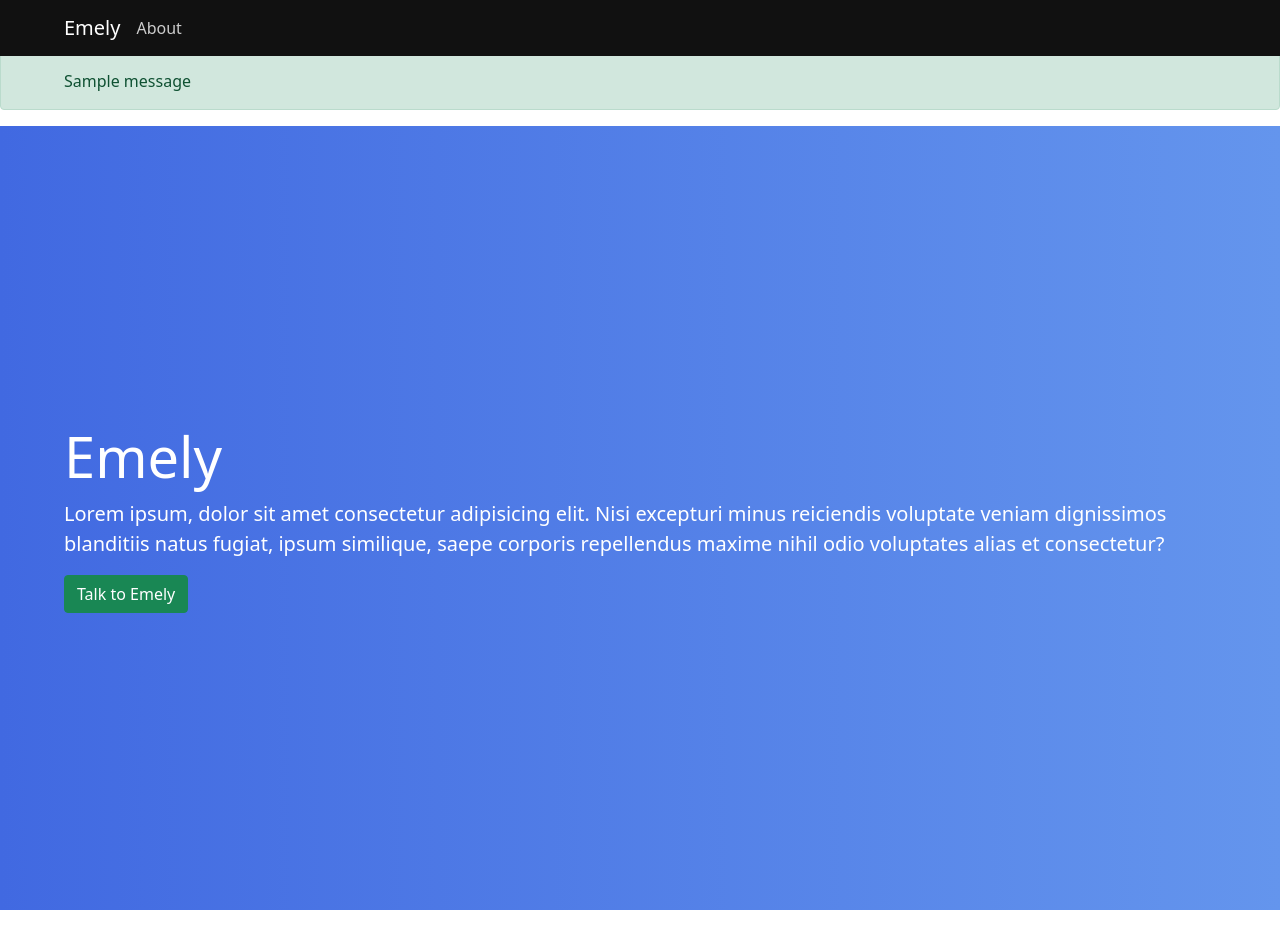
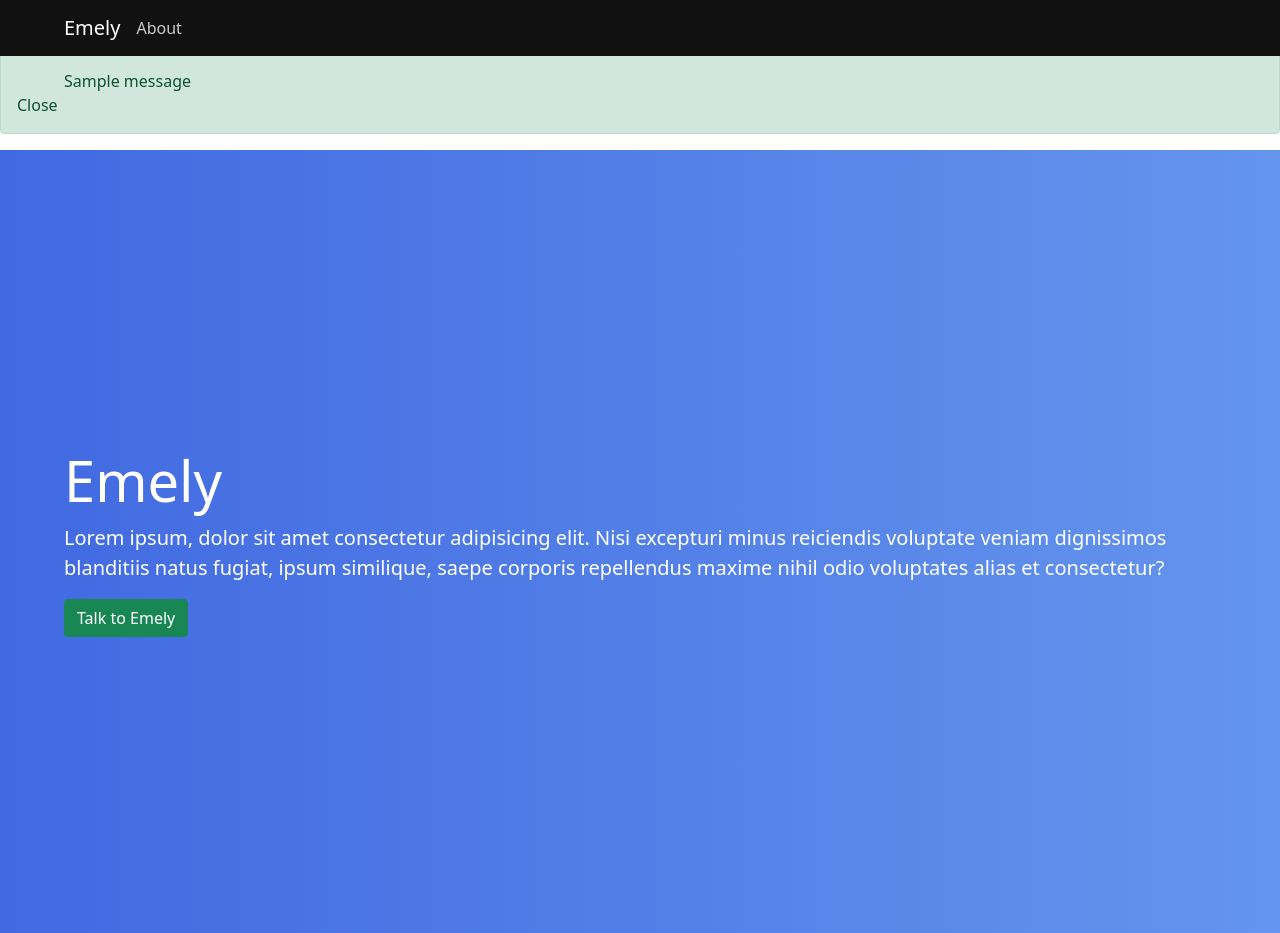
Before and after one commit to christopherlindberg1/Emely-data-gathering, a Flask app: page / in a window 1280 px wide. Shown: the top 933 px of the page. Run offline with Flask 2, Linux system fonts and the light colour scheme; one stand-in notice (Sample message) is shown; some libraries are stand-ins or nearby versions.

Commit message:
Removed unused css classes and added a link for closing the alert

```diff
--- a/app/templates/partials/_messages.html
+++ b/app/templates/partials/_messages.html
@@ -1,8 +1,11 @@
 {% with messages = get_flashed_messages(with_categories=true) %}
   {% if messages %}
     {% for category, message in messages %}
-      <div class="alert alert-{{ category }} fade-out-five-seconds">
+      <div class="alert alert-{{ category }}">
         <div class="container">{{ message }}</div>
+        <div id="alert-close-link-container">
+          <span id="alert-close-link">Close</span>
+        </div>
       </div>
     {% endfor %}
   {% endif %}
```
